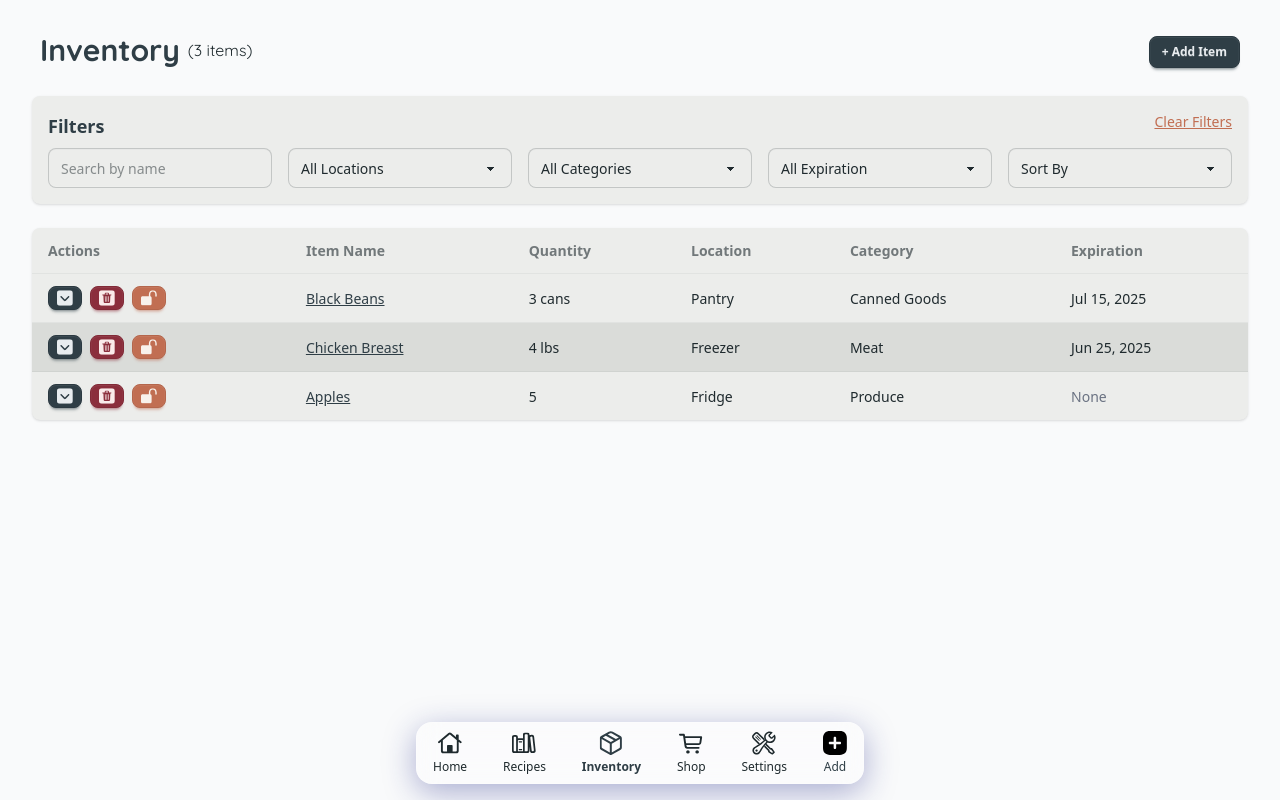
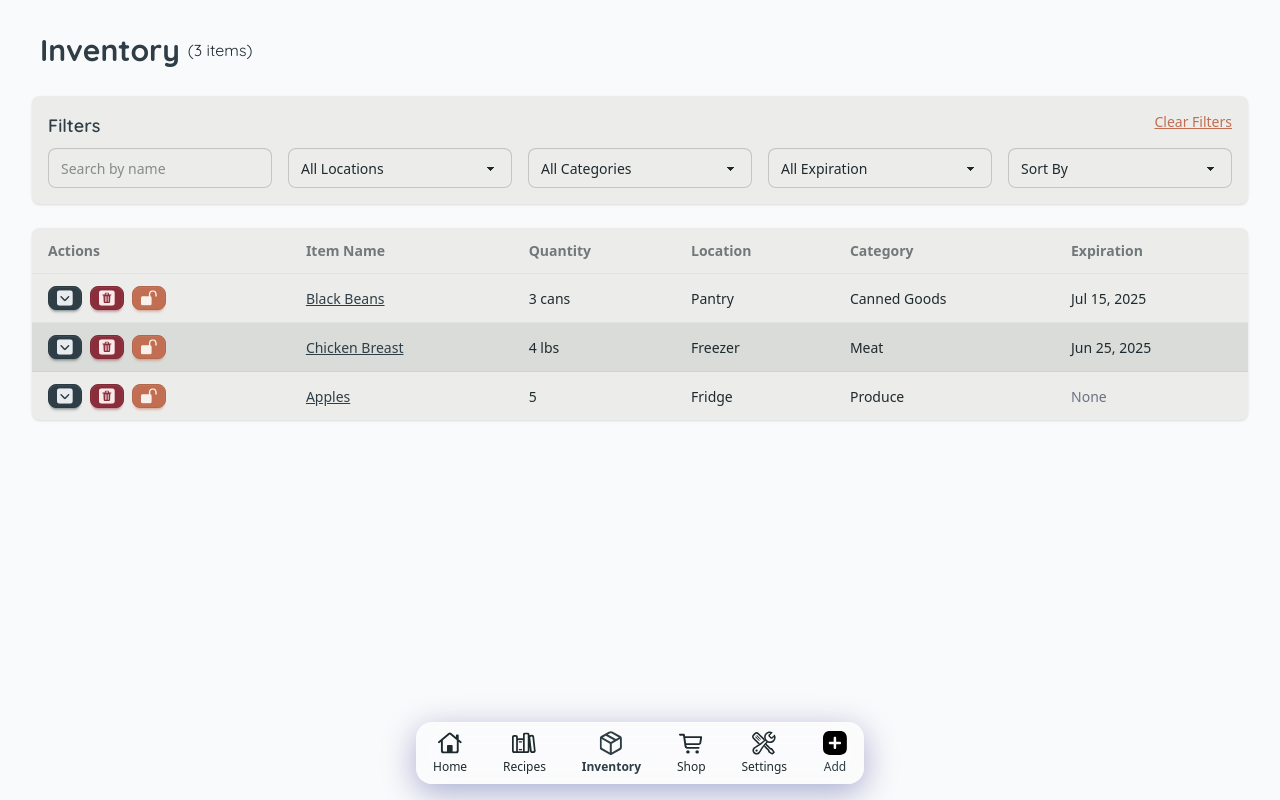
Before and after one commit to tgedtech/LunchBox, a React (Vite) app in the folder web/: page /inventory in a window 1280 px wide. Built offline with nearby package versions, Linux system fonts and the light colour scheme.

Commit message:
feat: update InventoryHeader and Inventory components with new filter icon and styling adjustments

```diff
--- a/web/src/components/InventoryHeader.jsx
+++ b/web/src/components/InventoryHeader.jsx
@@ -16,15 +16,6 @@ function InventoryHeader({ onAdd, itemCount, filteredCount }) {
             </span>
           </h1>
         </div>
-
-        {onAdd && (
-          <button
-            className="btn btn-primary btn-sm"
-            onClick={onAdd}
-          >
-            + Add Item
-          </button>
-        )}
       </div>
     </div>
   );
--- a/web/src/pages/Inventory.jsx
+++ b/web/src/pages/Inventory.jsx
@@ -104,7 +104,7 @@ function Inventory() {
 
       {/* Filters */}
       <div className="bg-base-100 p-4 rounded-lg shadow mb-6 relative">
-        <h2 className="text-lg font-semibold mb-2 text-primary">Filters</h2>
+        <h2 className="text-lg font-semibold mb-2 text-primary font-quicksand font-bold">Filters</h2>
 
         <button
           className="absolute top-4 right-4 text-sm link link-secondary"
```
Also changed, not shown: web/src/assets/icons/filter.svg (added).
